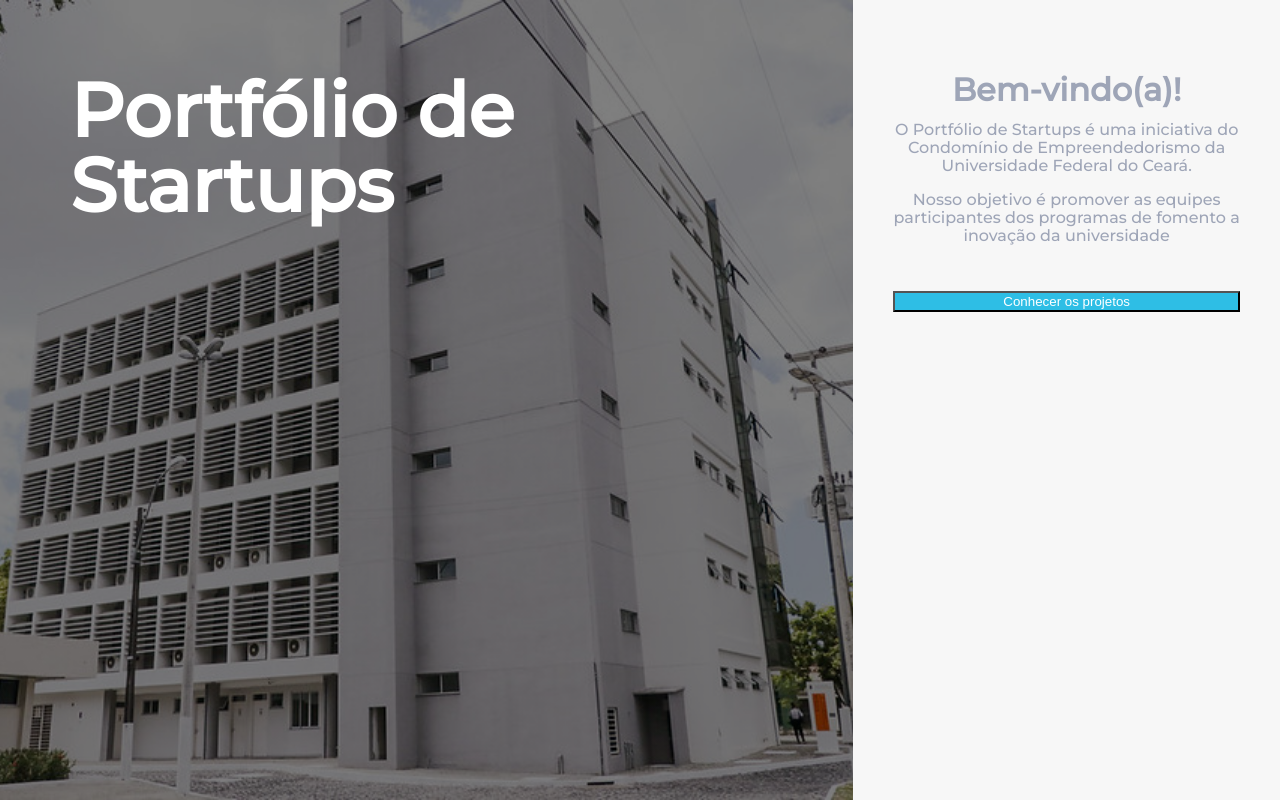
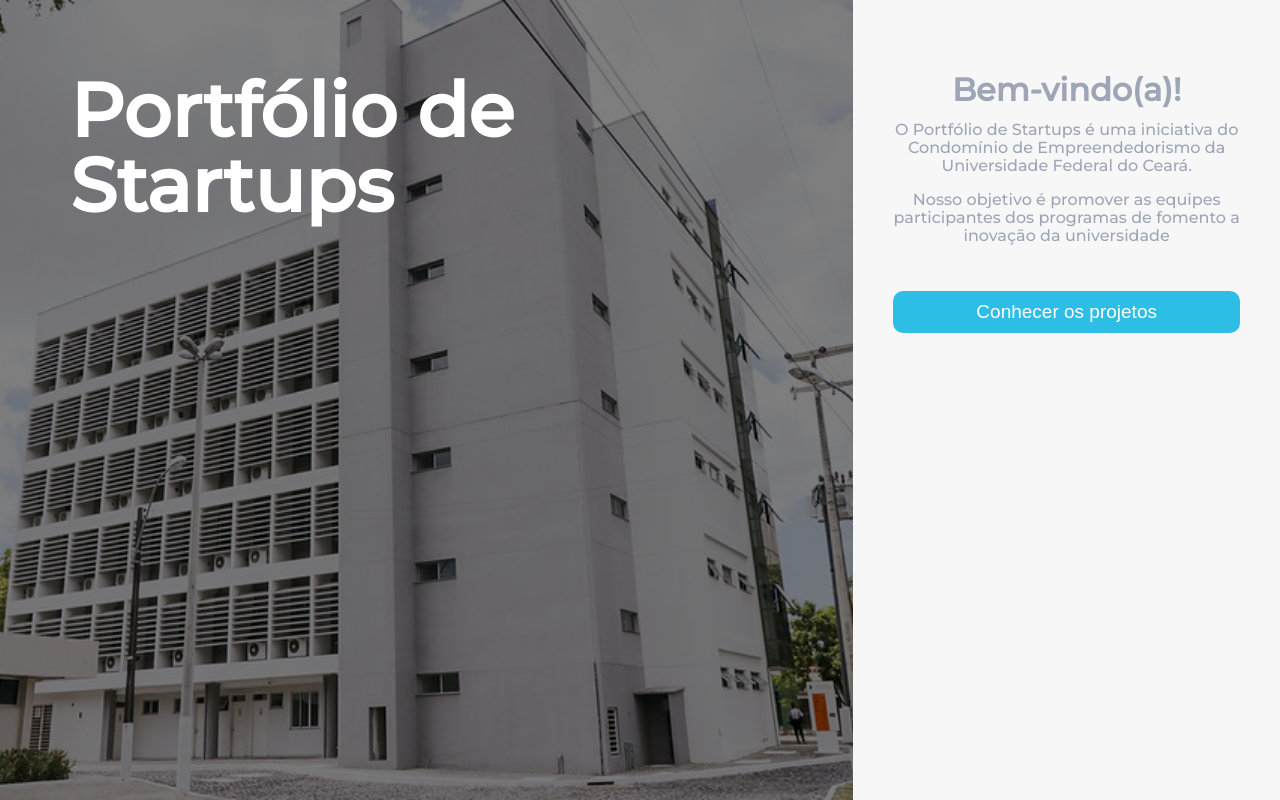
Before and after one commit to joicenunes/VitrineEmpreende, a React (Create React App) app in the folder client/: page / in a window 1280 px wide. Built offline with nearby package versions, Linux system fonts and the light colour scheme.

Commit message:
[SISTEMA] - Definição de estilo de botão global

```diff
--- a/client/src/App.css
+++ b/client/src/App.css
@@ -35,8 +35,28 @@ a {
   color: inherit;
 }
 
+a button, link button, a:link button {
+  text-decoration: none !important;
+}
+
+button {
+  box-sizing: border-box;
+  border: none;
+  outline: none;
+  color: white;
+  font-size: 19px;
+  margin: 10px 0;
+  padding: 10px;
+  border-radius: 10px;
+  text-decoration: none !important;
+}
+
 button:hover {
   cursor: pointer;
+}
+
+button:disabled {
+  pointer-events: none;
 }
 
 .page-content {
```
